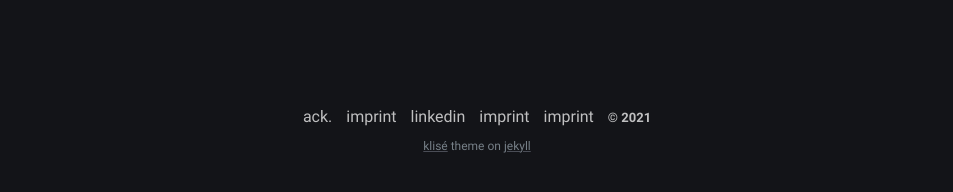
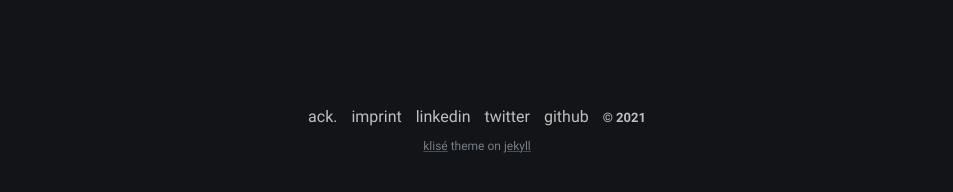
Before and after one commit to pippowie/pippowie.github.io, a Jekyll site: the page built from thanks.md, in a window 1280 px wide. Shown: the part 521-713 px from the top of the page, without its empty margins (163-1116 px from the left). Built offline with Jekyll 4.4.1, drawn with Linux system fonts in a browser that asks for light colours.

Commit message:
footer.html: changed

```diff
--- a/_includes/footer.html
+++ b/_includes/footer.html
@@ -2,8 +2,8 @@
   <a class="footer_item" href="/thanks">ack.</a>
   <a class="footer_item" href="/imprint">imprint</a>
   <a class="footer_item" href="/imprint">linkedin</a>
-  <a class="footer_item" href="/imprint">imprint</a>
-  <a class="footer_item" href="/imprint">imprint</a>
+  <a class="footer_item" href="/imprint">twitter</a>
+  <a class="footer_item" href="/imprint">github</a>
   <span class="footer_item">&copy; {{ site.time | date: "%Y" }}</span>
   <small class="footer_copyright">
     <!-- Klisé Theme: https://github.com/piharpi/jekyll-klise -->
```
